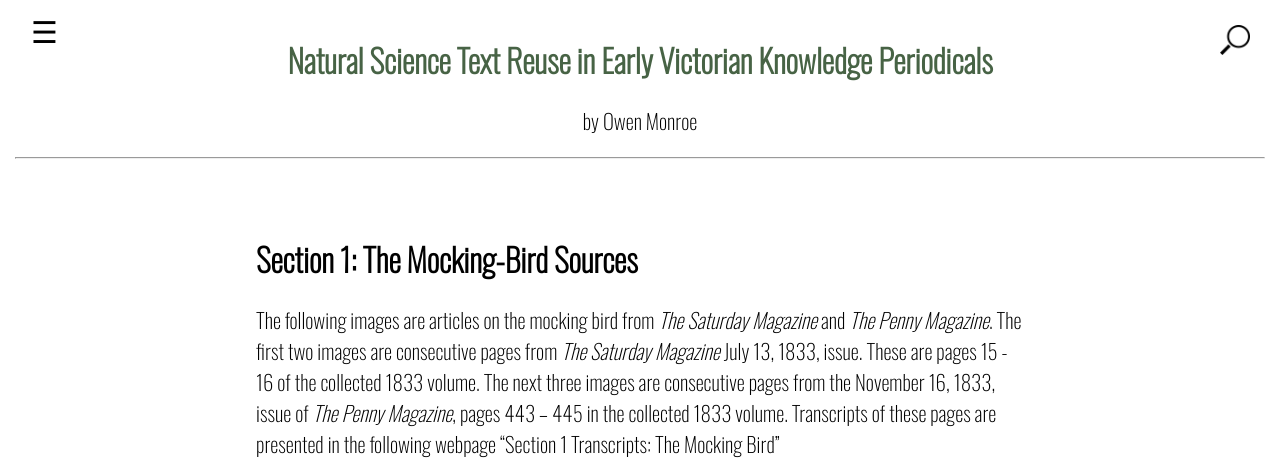
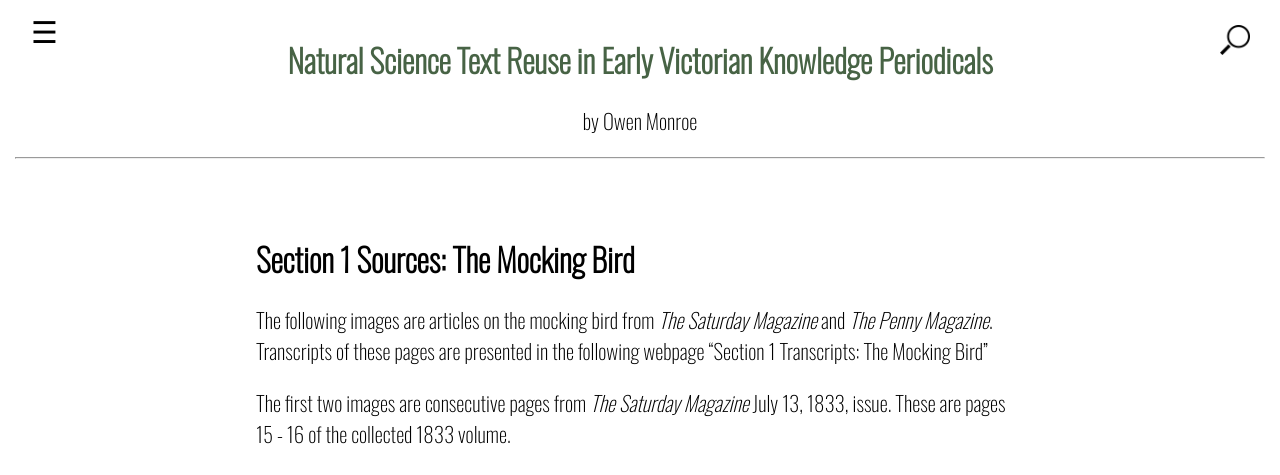
Before and after one commit to owenmonroe/knowledge_periodicals_text_reuse, a Jekyll site: the page built from 002_source1.md, in a window 1280 px wide and 900 px high, cut to the strip 0-475 px from the top of the window. Built offline with Jekyll 4.4.1, drawn with Linux system fonts in a browser that asks for light colours.

Commit message:
Update 002_source1.md

```diff
--- a/002_source1.md
+++ b/002_source1.md
@@ -4,11 +4,13 @@ title: The Source 1
 number: 002
 ---
 
-# Section 1: The Mocking-Bird Sources
+# Section 1 Sources: The Mocking Bird
 
-The following images are articles on the mocking bird from _The Saturday Magazine_ and _The Penny Magazine_. The first two images are consecutive pages from _The Saturday Magazine_ July 13, 1833, issue. These are pages 15 - 16 of the collected 1833 volume.
-The next three images are consecutive pages from the November 16, 1833, issue of _The Penny Magazine_, pages 443 – 445 in the collected 1833 volume.
-Transcripts of these pages are presented in the following webpage "Section 1 Transcripts: The Mocking Bird"
+The following images are articles on the mocking bird from _The Saturday Magazine_ and _The Penny Magazine_. Transcripts of these pages are presented in the following webpage "Section 1 Transcripts: The Mocking Bird"
+
+The first two images are consecutive pages from _The Saturday Magazine_ July 13, 1833, issue. These are pages 15 - 16 of the collected 1833 volume.
+
+
 
 
 {% assign mockingbird_sat_1 = site.mindoc_media | sort: "order" | where_exp: "item", "item.page == 'source1'" | where_exp: "item", "item.media_type == 'image'" | where_exp: "item", "item.order == '01'" %}
@@ -27,7 +29,7 @@ Transcripts of these pages are presented in the following webpage "Section 1 Tra
 
 
 
-NEXT NEXT NEXT
+
 
 
 
```
